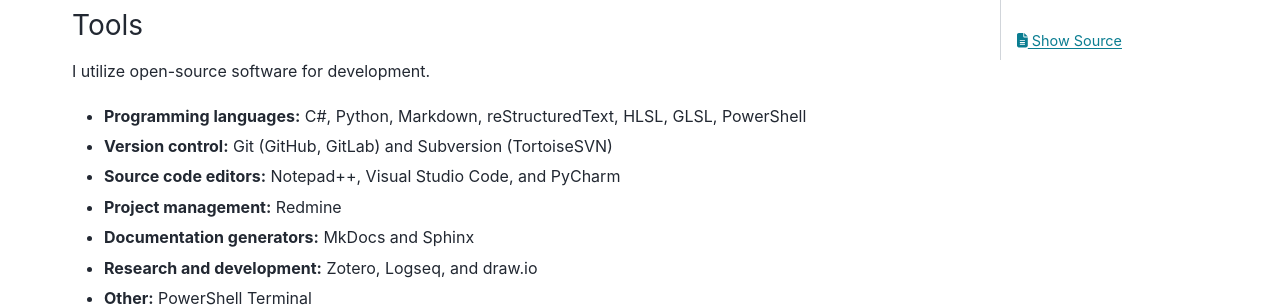
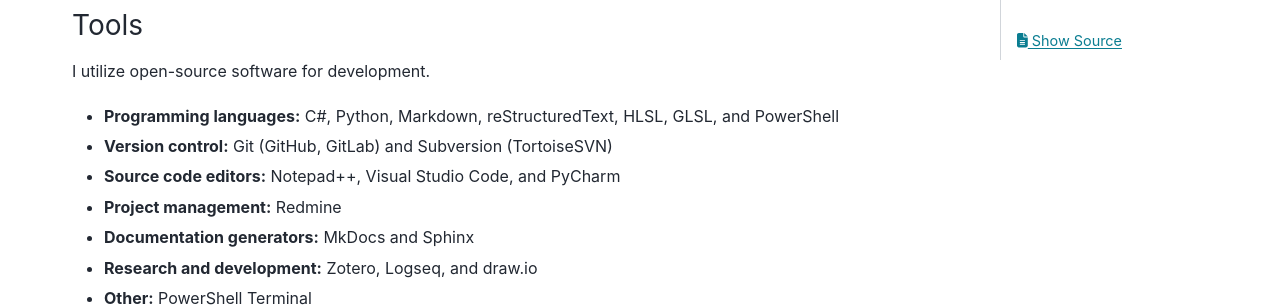
Before and after one commit to papadanku/papadanku.github.io, a Sphinx documentation site: the page built from doc/index.rst, in a window 1280 px wide and 900 px high. Shown: the part 266-573 px from the top of the window. Built offline with Sphinx 7.4.7 and the PyData theme 0.15.4, drawn with Linux system fonts in a browser that asks for light colours.

Commit message:
Update index.rst

```diff
--- a/doc/index.rst
+++ b/doc/index.rst
@@ -17,7 +17,7 @@ Tools
 
 I utilize open-source software for development.
 
-- **Programming languages:** C#, Python, Markdown, reStructuredText, HLSL, GLSL, PowerShell
+- **Programming languages:** C#, Python, Markdown, reStructuredText, HLSL, GLSL, and PowerShell
 - **Version control:** Git \(GitHub, GitLab\) and Subversion \(TortoiseSVN\)
 - **Source code editors:** Notepad++, Visual Studio Code, and PyCharm
 - **Project management:** Redmine
```
